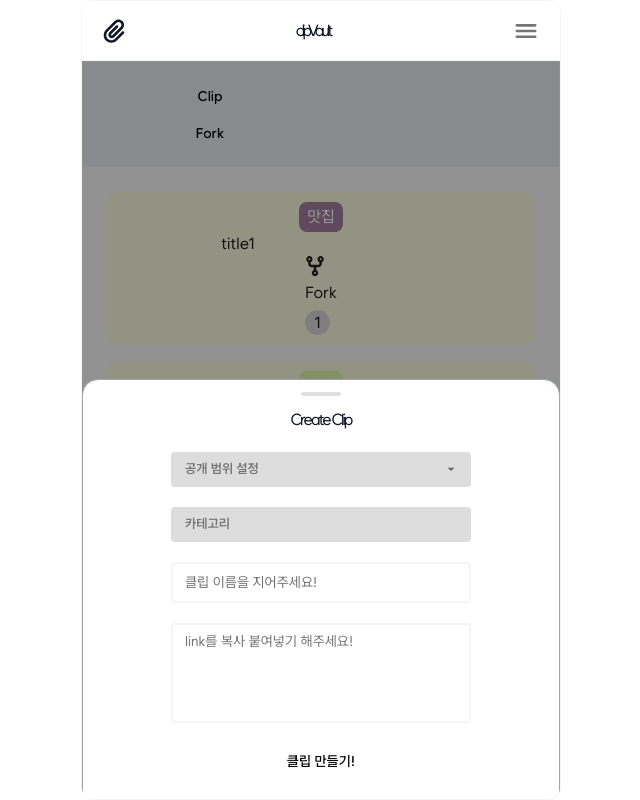
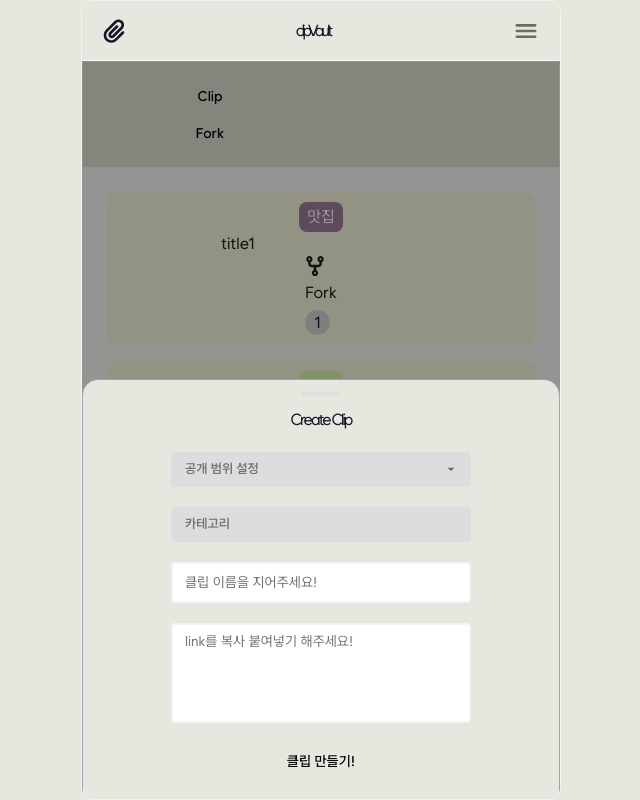
Before and after one commit to Samgyeopsalandsoju/clipvault_frontend, a Next.js app: page /clip/new in a window 1280 px wide. Shown: the whole page, without its empty margins (319-959 px from the left). Built offline with nearby package versions, Linux system fonts and the light colour scheme.

Commit message:
feat: global style

```diff
--- a/src/features/auth/components/LoginForm.tsx
+++ b/src/features/auth/components/LoginForm.tsx
@@ -64,7 +64,7 @@ const LoginForm = () => {
             <TextField fullWidth placeholder="Password" size="small" type="password" {...register('password')} />
             <RememberMe />
           </TextFieldWrapper>
-          <SolidSmallCustomButton type="submit">Login</SolidSmallCustomButton>
+          <OutlineCustomButton type="submit">Login</OutlineCustomButton>
         </Form>
       </Content>
       <Stack gap={'16px'} marginTop={'16px'}>
--- a/src/shared/components/button.tsx
+++ b/src/shared/components/button.tsx
@@ -11,8 +11,9 @@ export const OutlineCustomButton = styled(Button)<{ $bgColor?: string }>`
   box-shadow: none;
   border-radius: 5px;
   border: 1px solid #2a2a2a;
+  color: ${(props) => (props.$bgColor ? '#000' : props.theme.text.primary)};
   border: ${(props) => (props.$bgColor ? 'none' : '1px solid #2a2a2a')};
-  background-color: ${(props) => (props.$bgColor ? props.$bgColor : props.theme.text.primary)};
+  background-color: ${(props) => (props.$bgColor ? props.$bgColor : props.theme.background.primary)};
   &:hover {
     background-color: ${(props) => (props.$bgColor ? props.$bgColor : 'rgba(42, 42, 42, 0.05)')};
   }
--- a/src/styles/theme.ts
+++ b/src/styles/theme.ts
@@ -3,20 +3,20 @@ import { DefaultTheme } from 'styled-components/dist/types';
 // styles/theme.ts
 export const lightTheme: DefaultTheme = {
   background: {
-    primary: '#fff', // 순수 흰색 - 메인 배경
-    secondary: '#F3F4F6', // 연한 회색 - 카드 배경
-    tertiary: '#E5E7EB', // 좀 더 진한 회색 - 호버 상태
-    textfield: '',
+    primary: '#E8E7DF',
+    secondary: '#F8F7F4',
+    tertiary: '#DEDCD1',
+    textfield: '#fff',
   },
   text: {
-    primary: '#111827', // 진한 차콜색 - 주요 텍스트
-    secondary: '#4B5563', // 중간 회색 - 부가 설명
-    tertiary: '#9CA3AF', // 밝은 회색 - 비활성화
+    primary: '#111827',
+    secondary: '#4B5563',
+    tertiary: '#9CA3AF',
   },
   border: {
-    primary: '#9CA3AF', // 중간 회색으로 변경 - 뚜렷한 구분이 필요할 때
-    secondary: '#E5E7EB', // 연한 회색 - 부드러운 구분이 필요할 때
-    divider: '#F3F4F6', // 매우 연한 회색 - 미세한 구분선
+    primary: '#9CA3AF',
+    secondary: '#E5E7EB',
+    divider: '#F3F4F6',
   },
   boxShadow: {
     primary: 'rgba(31, 30, 29, 0.1)',
@@ -26,20 +26,20 @@ export const lightTheme: DefaultTheme = {
 
 export const darkTheme: DefaultTheme = {
   background: {
-    primary: '#1F1E1D', // 진한 차콜색 - 메인 배경
-    secondary: '#3A3A38', // 진한 곤색 - 카드 배경
-    tertiary: '#5E5D59', // 중간 진한 회색 - 호버 상태
+    primary: '#1F1E1D',
+    secondary: '#3A3A38',
+    tertiary: '#5E5D59',
     textfield: '#ddd',
   },
   text: {
-    primary: '#F5F4EF', // 흰색에 가까운 회색 - 주요 텍스트
-    secondary: '#22211F', // 밝은 회색 - 부가 설명
-    tertiary: '#9CA3AF', // 중간 회색 - 비활성화
+    primary: '#F5F4EF',
+    secondary: '#22211F',
+    tertiary: '#9CA3AF',
   },
   border: {
-    primary: '#726F6A', // 더 밝은 회색 - 뚜렷한 구분이 필요할 때
-    secondary: '#181715', // 중간 진한 회색 - 부드러운 구분이 필요할 때
-    divider: '#847F7A', // 약간 더 밝은 곤색 - 미세한 구분선
+    primary: '#726F6A',
+    secondary: '#181715',
+    divider: '#847F7A',
   },
   boxShadow: {
     primary: 'rgba(0, 0, 0, 0.25)',
```
